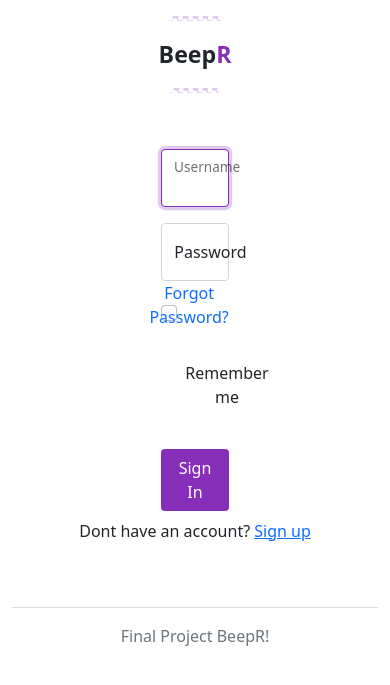
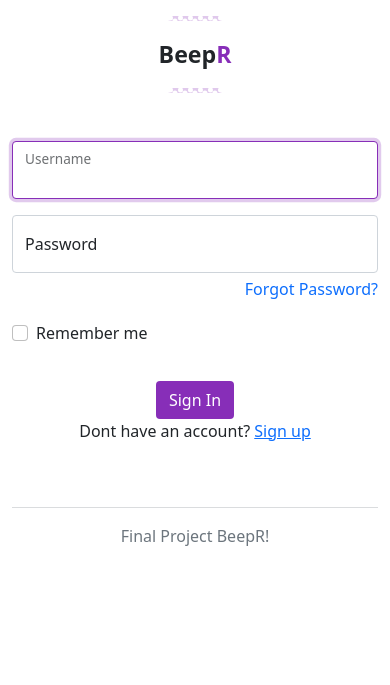
Before and after one commit to sirKay1010/Final_Project-Beepr, a Flask app: page /login in a window 390 px wide. Shown: the top 685 px of the page. Run offline with Flask 2, Linux system fonts and the light colour scheme; some libraries are stand-ins or nearby versions.

Commit message:
fix responsive design, but with a different ook (to be changed)

```diff
--- a/templates/login.html
+++ b/templates/login.html
@@ -3,8 +3,8 @@
 {% block style %}
 <!-- Temp styling for BeepR Logo -->
 <style>
-        .hr1{
-            width:15%;
+    .hr1 {
+        width: 15%;
         margin-left: auto;
         margin-right: auto;
         background-color: #872eb8;
@@ -19,42 +19,50 @@ Sign In
 {% endblock%}
 
 {% block body%}
-<div class="container text-center">
+    <!-- Login form -->
+<form action="/login" method="post">
+<div class="container text-center my-1">
     <!-- Logo section -->
     <hr class="hr1">
-    <div class="container mb-5 text-center fs-3 fw-bolder">
+    <div class="mb-5 fs-3 fw-bolder">
         <p>Beep<span style="color:#872eb8">R</span></p>
         <hr class="hr1">
     </div>
-
-    <!-- Login form -->
-    <div class="container w-25 py-2">
-        <form action="/login" method="post">
+        <div class="row">
             <!-- Username Field -->
+            <div class="col-xlg">
                 <div class="form-floating mb-3">
-                <input type="text" class="form-control mx-auto" id="floatingUsername" name="username" placeholder="Username"
-                    autofocus autocomplete="off">
-                <label for="floatingUsername mx-auto w-auto">Username</label>
+                <input type="text" class="form-control" id="floatingUsername" name="username"
+                    placeholder="Username" autofocus autocomplete="off">
+                <label for="floatingUsername">Username</label>
+                </div>
             </div>
             <!-- Password Field -->
-            <div class="form-floating mb-3">
+            <div class="col-xlg">
+            <div class="form-floating mb-1">
                 <input type="password" class="form-control" id="floatingPassword" name="password"
                     placeholder="Password">
                 <label for="floatingPassword">Password</label>
                 <!-- Forgot password feild -->
-                <div class="float-end mb-3">
+                <div class="float-end mt-1">
                     <p><a style="text-decoration:none" href="">Forgot Password?</a></p>
                 </div>
             </div>
+        </div>
             <!-- Remember me checkBox -->
+            <div class="col-12 mt-0">
                 <div class="form-check mb-3 pt-1">
                     <input type="checkbox" class="form-check-input" id="checkbox">
-                <label for="checkbox" class="form-check-label">Remember me</label>
+                    <label for="checkbox" class="float-start form-check-label">Remember me</label>
                 </div><br>
+            </div>
             <!-- Submit button -->
-            <button type="submit" class="btn text-white submit-btn" name="password" placeholder="Password">Sign In</button>
-        </form>
+            <div class="col-12">
+                <button type="submit" class="btn text-white submit-btn" name="password" placeholder="Password">Sign
+                    In</button>
             </div>
+        </div>
+
 
     <div class="row mb-3">
         <p class="">Dont have an account? <a href="/...">Sign up</a></p>
@@ -65,4 +73,5 @@ Sign In
         Final Project BeepR!
     </footer>
 </div>
+</form>
 {% endblock%}
```
Lines whose indentation alone changed are shown as unchanged.
